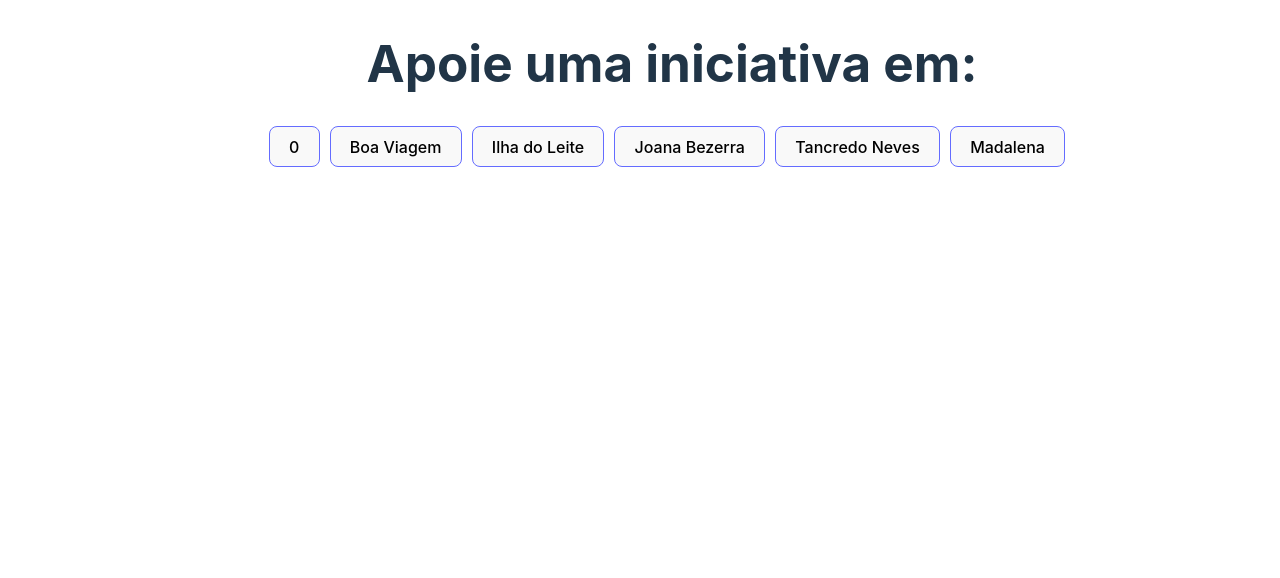
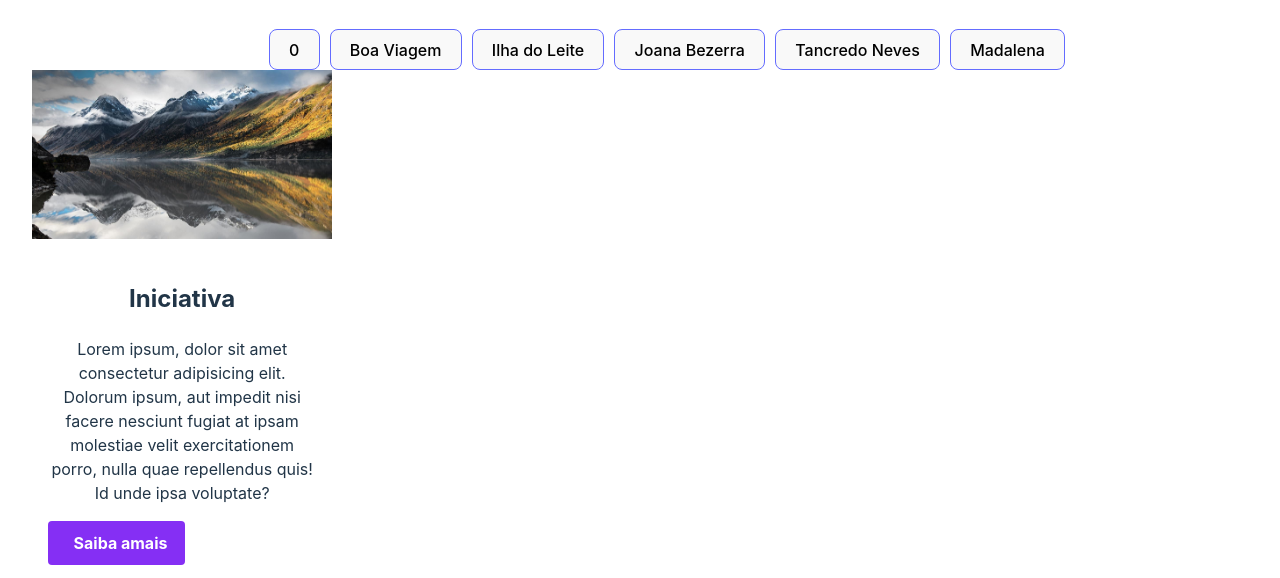
Before and after one commit to RodBC/Projeto-Engenharia-Software, a React (Vite) app in the folder front-cultural/: page / in a window 1280 px wide. Shown: the part 504-1082 px from the top of the page. Before the commit the page ends 800 px from the top, so only its background shows below. Built offline with nearby package versions, Linux system fonts and the light colour scheme.

Commit message:
subindo o código css e jsx dos Cards

```diff
--- a/front-cultural/src/components/Cards/card.jsx
+++ b/front-cultural/src/components/Cards/card.jsx
@@ -1,6 +1,7 @@
 import { useState } from "react";
 import "./style.css";
 import reactLogo from '../../assets/rec_antigo.jpg'
+import montanha from '../../assets/fotoCool.jpeg'
 
 export const Card = () => {
     const [count, setCount] = useState(0);
@@ -11,15 +12,33 @@ export const Card = () => {
 
       <h1>Apoie uma iniciativa em:</h1>
 
-<div className="card">
+      <div className="cities">
         <button onClick={() => setCount(count+1)}><a>{count}</a></button>
         <button onClick={() => null}><a>Boa Viagem</a></button>
         <button onClick={() => null}><a>Ilha do Leite</a></button>
         <button onClick={() => null}><a>Joana Bezerra</a></button>
         <button onClick={() => null}><a>Tancredo Neves</a></button>
         <button onClick={() => null}><a>Madalena</a></button>
+      </div>
+
+      <div className="card-space">
+        <div className='card'>
+
+          <div className='imagem'>
+            <img src={montanha} alt="" />
+          </div>
+
+          <div className='card-content'>
+            <h2>Iniciativa</h2>
+            <p>Lorem ipsum, dolor sit amet consectetur adipisicing elit. Dolorum ipsum, aut impedit nisi facere nesciunt fugiat at ipsam molestiae velit exercitationem porro, nulla quae repellendus quis! Id unde ipsa voluptate?</p>
+            <div className='button'>
+              <a href="">Saiba amais</a>
+            </div>
+          </div>
 
         </div>
+      </div>
+
     </>
 )
 }
--- a/front-cultural/src/components/Cards/style.css
+++ b/front-cultural/src/components/Cards/style.css
@@ -12,3 +12,43 @@
   .logo:hover {
     filter: drop-shadow(0 0 2em #61dafbaa);
   }
+
+.card{
+    width: 300.333px;
+    height: 457.333px;
+}
+
+.card-content{
+    padding: 1em;
+}
+
+.card-content p{
+    margin-top: 1em;
+}
+
+.button{
+    margin-top: 1em;
+    padding: 0.6em 1em 0.8em 1.5em;
+    width: 97px;
+    height: 21px;
+
+    border-radius: 4px;
+    background-color: #852FF4;
+
+    align-items: center;
+}
+
+.card-content a{
+    color: #fff;
+    font-weight: 700;
+    color: none;
+    text-decoration: none;
+}
+
+.card-content a:hover{
+    color: initial;
+}
+
+.imagem img{
+    width: 300.333px;
+}
```
Also changed, not shown: front-cultural/src/assets/fotoCool.jpeg (added). Lines whose indentation alone changed are shown as unchanged.
